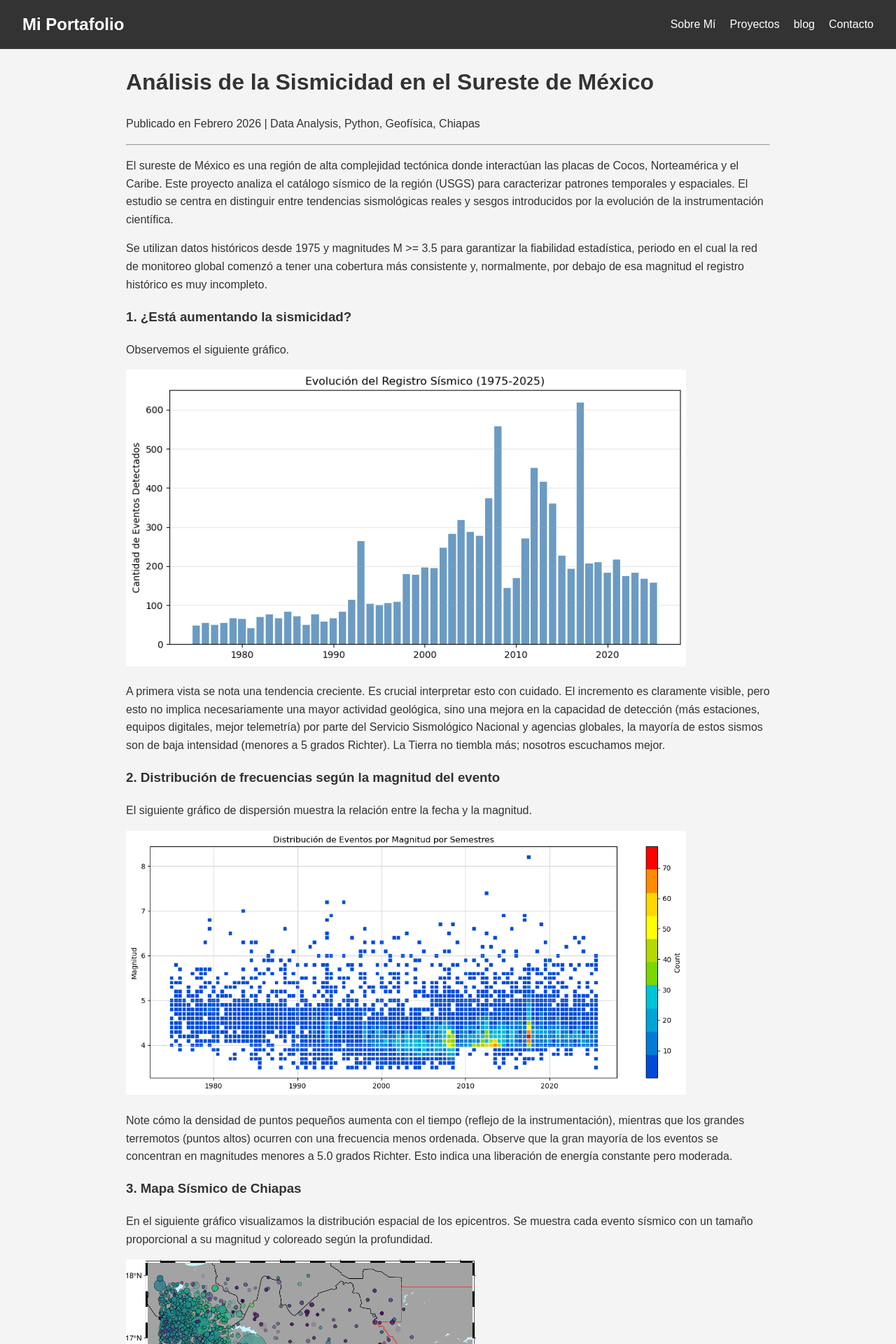
After one commit to ed-mh/portafolio, a Flask app: page /proyectos/analisis-sismos in a window 1280 px wide. The commit adds this page. Shown: the top 1920 px of the page at 70% size. Run offline with Flask 3, Linux system fonts and the light colour scheme.

Commit message:
actualizaciones

```diff
--- /dev/null
+++ b/app.py
@@ -0,0 +1,282 @@
+# from flask import Flask, render_template
+# from flask_sqlalchemy import SQLAlchemy
+# from datetime import datetime
+# from flask import render_template, request, redirect, flash
+# import os
+# from dotenv import load_dotenv
+
+# # Cargar las variables del archivo .env
+# load_dotenv()
+
+# # Leer las credenciales
+# user = os.getenv('DB_USER')
+# password = os.getenv('DB_PASS')
+# host = os.getenv('DB_HOST')
+# name = os.getenv('DB_NAME')
+
+
+# # Creamos la aplicación
+# app = Flask(__name__)
+
+# app.config['SECRET_KEY'] = os.getenv('SECRET_KEY')
+
+
+# # --- Definición de Rutas ---
+
+# @app.route('/')
+# def inicio():
+#     """Ruta para la página de inicio."""
+#     # render_template busca en la carpeta 'templates'
+#     return render_template('index.html')
+
+# @app.route('/proyectos')
+# def proyectos():
+#     """Ruta para la página de proyectos."""
+
+#     # En un caso real, aquí podrías cargar tus proyectos desde una base de datos o un archivo.
+#     # Por ahora, los definiremos directamente aquí como una lista de diccionarios.
+#     lista_proyectos = [
+#         {
+#             "titulo": "Análisis de la Sismicidad en el Sureste de México",
+#             "descripcion": "Análisis exploratorio de datos (EDA) y geoespacial de la "+
+#             "actividad sísmica de Chiapas y el sureste de México, "+
+#             "una de las zonas tectónicas más complejas de América debido a la interacción de las placas de Cocos, Norteamérica y del Caribe.",
+#             "url": "/proyectos/analisis-sismos"
+#             # "url": "https://github.com/ed-mh/An-lisis-de-Sismicidad-en-el-Sureste-de-M-xico.git"
+#         }
+#         ,
+#         {
+#             "titulo": "Supply Chain Intelligence | Optimización de Inventarios",
+#             "descripcion": "Proyecto 'End-to-End' que transforma datos operativos en indicadores estratégicos. " +
+#             "Desarrollo del flujo completo de ETL en Python, almacenamiento en MySQL y " +
+#             "visualización en Power BI, Incluye análisis estadístico de errores de pronóstico " +
+#             "y monitorización de KPIs de salud de stock.",
+#             "url": "/proyectos/supply-chain"
+#             # https://github.com/ed-mh/supply-chain-inventory-optimization.git
+#         }
+#         #
+#         # ,
+#         # {
+#         #     "titulo": "Proyecto 3: App Web con Flask",
+#         #     "descripcion": "¡Este mismo portafolio puede ser tu tercer proyecto!",
+#         #     "url_github": "https://github.com/tu-usuario/mi-portafolio"
+#         # }
+#     ]
+
+#     return render_template('proyectos.html', proyectos=lista_proyectos)
+
+# @app.route('/proyectos/analisis-sismos')
+# def sismos_chiapas():
+#     return render_template('proyecto_sismos.html', title="Análisis de Sismicidad en Chiapas")
+
+# @app.route('/proyectos/supply-chain')
+# def supply_chain_detalle():
+#     """Ruta para la página detallada del proyecto de Supply Chain."""
+#     return render_template('supply_chain.html')
+
+
+
+
+# # 1. Definir primero la ruta base
+# basedir = os.path.abspath(os.path.dirname(__file__))
+
+# # # CONFIGURACIÓN CRUCIAL:
+# # # Aquí le decimos a Flask que use SQLite y dónde crear el archivo .db
+# # app.config['SQLALCHEMY_DATABASE_URI'] = 'sqlite:///' + os.path.join(basedir, 'mensajes.db')
+# # app.config['SQLALCHEMY_TRACK_MODIFICATIONS'] = False
+
+
+# # Construir la URI de forma segura
+# app.config['SQLALCHEMY_DATABASE_URI'] = f'mysql+pymysql://{user}:{password}@{host}/{name}'
+# app.config['SECRET_KEY'] = os.getenv('SECRET_KEY')
+
+# # Ahora sí, inicializamos la base de datos
+# db = SQLAlchemy(app)
+
+
+# class Mensaje(db.Model):
+#     id = db.Column(db.Integer, primary_key=True)
+#     nombre = db.Column(db.String(100), nullable=False)
+#     email = db.Column(db.String(120), nullable=False)
+#     contenido = db.Column(db.Text, nullable=False)
+#     fecha = db.Column(db.DateTime, default=datetime.utcnow)
+
+
+
+# @app.route('/contacto', methods=['GET', 'POST'])
+# def contacto():
+#     if request.method == 'POST':
+#         nombre = request.form.get('nombre')
+#         email = request.form.get('email')
+#         contenido = request.form.get('mensaje')
+
+#         nuevo_mensaje = Mensaje(nombre=nombre, email=email, contenido=contenido)
+
+#         try:
+#             db.session.add(nuevo_mensaje)
+#             db.session.commit()
+#             # Puedes usar flash si tienes configurada una secret_key
+#             return redirect('/contacto')
+#         except:
+#             return 'Hubo un error al guardar el mensaje.'
+
+#     return render_template('contacto.html') # Asegúrate que este sea el nombre de tu html
+# # --- Iniciar el servidor (para pruebas locales) ---
+# if __name__ == '__main__':
+#     # 'debug=True' hace que el servidor se reinicie solo con cada cambio.
+#     # NUNCA uses debug=True en producción (Alwaysdata).
+#     app.run(debug=True, port=5000)
+
+
+
+
+# =========================================================
+# 1. LAS HERRAMIENTAS (Imports)
+# Aquí traemos todas las librerías que Python necesita para trabajar.
+# =========================================================
+import os                        # Para leer rutas y archivos del sistema operativo
+from datetime import datetime    # Para manejar fechas (útil para saber cuándo publicaste un blog)
+from flask import Flask, render_template, request, redirect # Las herramientas principales de Flask
+from flask_sqlalchemy import SQLAlchemy                     # El "traductor" que conecta Flask con tu base de datos
+from dotenv import load_dotenv                              # Para ocultar tus contraseñas en un archivo .env
+
+# =========================================================
+# 2. CONFIGURACIÓN INICIAL (Preparando el terreno)
+# =========================================================
+# Esto carga las variables secretas (como contraseñas) de tu archivo .env
+load_dotenv()
+
+# Guardamos tus credenciales de Alwaysdata en variables para usarlas más abajo
+user = os.getenv('DB_USER')
+password = os.getenv('DB_PASS')
+host = os.getenv('DB_HOST')
+name = os.getenv('DB_NAME')
+
+# Aquí "nace" tu aplicación web. Le decimos a Flask que empiece a funcionar.
+app = Flask(__name__)
+
+# Una llave de seguridad obligatoria en Flask para proteger formularios y sesiones
+app.config['SECRET_KEY'] = os.getenv('SECRET_KEY')
+
+# Le decimos a Flask EXACTAMENTE dónde y cómo conectarse a tu base de datos MySQL en Alwaysdata
+app.config['SQLALCHEMY_DATABASE_URI'] = f'mysql+pymysql://{user}:{password}@{host}/{name}'
+# Apagamos una función de rastreo que consume mucha memoria y no necesitamos
+app.config['SQLALCHEMY_TRACK_MODIFICATIONS'] = False
+
+# Conectamos la base de datos (SQLAlchemy) a tu aplicación (app)
+db = SQLAlchemy(app)
+
+# =========================================================
+# 3. EL ARCHIVERO (Modelos de Base de Datos)
+# Aquí definimos la "forma" que tendrán los datos guardados.
+# Piensa en cada 'class' como una tabla de Excel.
+# =========================================================
+
+# Tabla para guardar los mensajes que te dejen en la sección de contacto
+class Mensaje(db.Model):
+    id = db.Column(db.Integer, primary_key=True)         # Un número único para cada mensaje (1, 2, 3...)
+    nombre = db.Column(db.String(100), nullable=False)   # Texto de máximo 100 letras. No puede estar vacío (nullable=False)
+    email = db.Column(db.String(120), nullable=False)    # El correo del visitante
+    contenido = db.Column(db.Text, nullable=False)       # El mensaje largo
+    fecha = db.Column(db.DateTime, default=datetime.utcnow) # Guarda la fecha y hora exacta en automático
+
+# Tabla para guardar los artículos de tu nuevo Blog
+class Post(db.Model):
+    id = db.Column(db.Integer, primary_key=True)         # Número único del artículo
+    titulo = db.Column(db.String(200), nullable=False)   # El título de tu análisis
+    resumen = db.Column(db.String(300), nullable=False)  # Un texto cortito para atrapar al lector
+    contenido = db.Column(db.Text, nullable=False)       # Todo el desarrollo de tu artículo
+    fecha_publicacion = db.Column(db.DateTime, default=datetime.utcnow) # Fecha automática
+
+# =========================================================
+# 4. EL MAPA DEL SITIO (Rutas o Vistas)
+# Aquí le decimos a Flask qué mostrar cuando alguien escribe una URL.
+# =========================================================
+
+# El decorador @app.route('/') define la página principal (Ej: www.tu-portafolio.com/)
+@app.route('/')
+def inicio():
+    # render_template toma un archivo HTML, lo procesa y se lo envía al navegador del usuario
+    return render_template('index.html')
+
+# Cuando el usuario entra a www.tu-portafolio.com/proyectos
+@app.route('/proyectos')
+def proyectos():
+    # Esta es una lista temporal de tus proyectos. En el futuro,
+    # esto también podría venir de la base de datos, igual que el blog.
+    lista_proyectos = [
+        {
+            "titulo": "Análisis de la Sismicidad en el Sureste de México",
+            "descripcion": "Análisis exploratorio de datos...",
+            "url": "/proyectos/analisis-sismos"
+        },
+        {
+            "titulo": "Supply Chain Intelligence | Optimización de Inventarios",
+            "descripcion": "Proyecto 'End-to-End' que transforma datos...",
+            "url": "/proyectos/supply-chain"
+        }
+    ]
+    # Le pasamos la 'lista_proyectos' al HTML para que la dibuje en pantalla
+    return render_template('proyectos.html', proyectos=lista_proyectos)
+
+@app.route('/proyectos/analisis-sismos')
+def sismos_chiapas():
+    return render_template('proyecto_sismos.html', title="Análisis de Sismicidad en Chiapas")
+
+@app.route('/proyectos/supply-chain')
+def supply_chain_detalle():
+    return render_template('supply_chain.html')
+
+# Esta ruta acepta dos métodos: GET (cuando el usuario entra a ver la página)
+# y POST (cuando el usuario da clic en "Enviar" un formulario)
+@app.route('/contacto', methods=['GET', 'POST'])
+def contacto():
+    if request.method == 'POST': # Si el usuario está enviando datos...
+        # Atrapamos lo que el usuario escribió en las cajas de texto del HTML
+        nombre = request.form.get('nombre')
+        email = request.form.get('email')
+        contenido = request.form.get('mensaje')
+
+        # Empaquetamos esa información usando el "molde" (Modelo) que creamos arriba
+        nuevo_mensaje = Mensaje(nombre=nombre, email=email, contenido=contenido)
+
+        try:
+            # Intentamos guardar el paquete en la base de datos
+            db.session.add(nuevo_mensaje)
+            db.session.commit() # Confirmamos el guardado
+            return redirect('/contacto') # Recargamos la página para limpiar el formulario
+        except:
+            return 'Hubo un error al guardar el mensaje.'
+
+    # Si el método es GET (solo entró a mirar), le mostramos el formulario vacío
+    return render_template('contacto.html')
+
+# --- RUTAS DEL BLOG ---
+
+# Ruta para ver el menú principal de tu blog
+@app.route('/blog')
+def blog():
+    # Vamos a la base de datos, buscamos TODOS los posts y los ordenamos por fecha (del más nuevo al más viejo)
+    entradas = Post.query.order_by(Post.fecha_publicacion.desc()).all()
+    # Le pasamos esas entradas al HTML para que cree una lista
+    return render_template('blog.html', posts=entradas)
+
+# Esta ruta es dinámica. El <int:post_id> significa que Flask espera un número.
+# Ej: /blog/1 mostrará tu primer artículo, /blog/2 el segundo, etc.
+@app.route('/blog/<int:post_id>')
+def leer_post(post_id):
+    # Buscamos en la base de datos el artículo con ese número exacto.
+    # Si alguien escribe /blog/999 y no existe, Flask mostrará un error 404 de "Página no encontrada"
+    entrada = Post.query.get_or_404(post_id)
+    # Le mandamos solo ESE artículo al diseño del HTML
+    return render_template('post.html', post=entrada)
+
+
+# =========================================================
+# 5. EL INTERRUPTOR DE ENCENDIDO
+# =========================================================
+# Esto le dice a Python: "Si estás corriendo este archivo directamente, enciende el servidor web"
+if __name__ == '__main__':
+    # debug=True ayuda a ver errores detallados mientras programas en tu computadora.
+    # ¡Importante!: Al subirlo a Alwaysdata, la plataforma se encarga de arrancar la app de otra manera.
+    app.run(debug=True, port=5000)
--- a/requirements.txt
+++ b/requirements.txt
@@ -1 +1,5 @@
 Flask
+flask_sqlalchemy
+PyMySQL
+SQLAlchemy
+python-dotenv
--- a/templates/base.html
+++ b/templates/base.html
@@ -30,6 +30,7 @@
             <ul class="nav-links">
                 <li><a href="{{ url_for('inicio') }}">Sobre Mí</a></li>
                 <li><a href="{{ url_for('proyectos') }}">Proyectos</a></li>
+                <li><a href="{{ url_for('blog') }}">blog</a></li>
                 <li><a href="{{ url_for('contacto') }}">Contacto</a></li>
             </ul>
         </nav>
--- /dev/null
+++ b/templates/proyecto_sismos.html
@@ -0,0 +1,125 @@
+{% extends "base.html" %}
+
+{% block content %}
+
+<div class="container mt-5">
+    <div class="row justify-content-center">
+        <div class="col-md-9">
+            <h1 class="display-4 mb-3">Análisis de la Sismicidad en el Sureste de México</h1>
+            <p class="text-muted">
+                <i class="fas fa-calendar-alt"></i> Publicado en Febrero 2026 |
+                <i class="fas fa-tag"></i> Data Analysis, Python, Geofísica, Chiapas
+            </p>
+            <hr>
+
+            <section class="mb-5">
+                <p class="lead">
+                    El sureste de México es una región de alta complejidad tectónica donde interactúan las placas de Cocos, Norteamérica y el Caribe.
+                    Este proyecto analiza el catálogo sísmico de la región (USGS) para caracterizar patrones temporales y espaciales.
+                    El estudio se centra en distinguir entre tendencias sismológicas reales y sesgos introducidos por la evolución de la instrumentación científica.</p>
+                <p class="lead">
+                    Se utilizan datos históricos desde 1975 y magnitudes M >= 3.5 para garantizar la fiabilidad estadística,
+                    periodo en el cual la red de monitoreo global comenzó a tener una cobertura más consistente y, normalmente, por debajo de esa magnitud el registro histórico es muy incompleto.
+                </p>
+            </section>
+
+            <section class="mb-5">
+                <h3>1. ¿Está aumentando la sismicidad?</h3>
+                <p>
+                    Observemos el siguiente gráfico.
+                </p>
+                <div class="text-center my-4">
+                    <img src="{{ url_for('static', filename='img/sismos/img1_evolucion_sismica.png') }}" class="img-fluid rounded shadow"
+                    width="800"
+                    alt="evolución sismica en chiapas">
+                </div>
+
+                <p>
+                    A primera vista se nota una tendencia creciente. Es crucial interpretar esto con cuidado.
+
+                    El incremento es claramente visible, pero esto
+                    no implica necesariamente una mayor actividad geológica, sino una mejora en la capacidad de detección
+                    (más estaciones, equipos digitales, mejor telemetría) por parte del Servicio Sismológico Nacional y agencias globales,
+                    la mayoría de estos sismos son de baja intensidad (menores a 5 grados Richter).
+                    La Tierra no tiembla más; nosotros escuchamos mejor.
+
+                </p>
+            </section>
+
+
+            <section class="mb-5">
+                <h3>2. Distribución de frecuencias según la magnitud del evento</h3>
+                <p>
+
+                El siguiente gráfico de dispersión muestra la relación entre la fecha y la magnitud.
+                </p>
+
+                <div class="text-center my-4">
+                    <img src="{{ url_for('static', filename='img/sismos/img2_distribución_por_magnitud.png') }}" class="img-fluid rounded shadow"
+                        width="800"
+                        alt="Distribución de Eventos por Magnitud por Semestres">
+                </div>
+
+                <p>
+                Note cómo la densidad de puntos pequeños aumenta con el tiempo (reflejo de la instrumentación),
+                mientras que los grandes terremotos (puntos altos) ocurren con una frecuencia menos ordenada.
+                Observe que la gran mayoría de los eventos se concentran en magnitudes menores a 5.0 grados Richter.
+                Esto indica una liberación de energía constante pero moderada.
+                </p>
+
+            </section>
+
+
+            <section class="mb-5">
+                <h3>3. Mapa Sísmico de Chiapas</h3>
+                <p>
+
+                En el siguiente gráfico visualizamos la distribución espacial de los epicentros.
+                Se muestra cada evento sísmico con un tamaño proporcional a su magnitud y coloreado según la profundidad.
+
+                </p>
+
+                <div class="text-center my-4">
+                    <img src="{{ url_for('static', filename='img/sismos/mapa_sismicidad.png') }}" class="img-fluid rounded shadow"
+                        width="500"
+                        alt="Mapa de sismicidad de Chiapas">
+                </div>
+
+                <p>
+                Este mapa permite identificar la geometría de la zona de subducción (Fosa Mesoamericana),
+                donde la sismicidad se alinea con la interacción de placas.
+                </p>
+
+            </section>
+
+
+
+
+
+            <div class="alert alert-info p-4">
+                <h4>Conclusión</h4>
+                <p class="mb-0">
+                Con este análisis encontramos una aparente tendencia al alza en los eventos sísmicos en la región de Chiapas,
+                que más bién puede tratarse de un reflejo del avance en la instrumentación,
+                lo que obliga a priorizar la limpieza de datos para no distorsionar las conclusiones sobre la amenaza regional.
+                </p>
+                <p>
+                Este enfoque permite distinguir entre el 'ruido' generado por la mejor detección de sismos menores
+                y la realidad del riesgo sísmico latente, el cual se manifiesta en una ocurrencia constante y aleatoria de sismos
+                de gran magnitud (M>6.0) consistente con la dinámica de una zona de subducción activa y que es independiente
+                de la capacidad de observación técnica.
+
+
+                </p>
+            </div>
+
+            <div class="mt-5 mb-5 text-center">
+                <a href="https://github.com/ed-mh/An-lisis-de-Sismicidad-en-el-Sureste-de-M-xico.git" class="btn btn-dark btn-lg" target="_blank">
+                    <i class="fab fa-github"></i> Ver Código en GitHub
+                </a>
+                <a href="/proyectos" class="btn btn-outline-secondary btn-lg ms-2">Volver a Proyectos</a>
+            </div>
+        </div>
+    </div>
+</div>
+{% endblock %}
```
Also changed, not shown: __init__.py (+64 -4 lines), findex.html (added, +37 -0 lines), posts.py (added, +31 -0 lines), templates/blog.html (added, +51 -0 lines), templates/contacto.html (+7 -0 lines), templates/post.html (added, +17 -0 lines), mensajes.db (added), static/img/sismos/img1_evolucion_sismica.png (added), static/img/sismos/img2_distribución_por_magnitud.png (added), static/img/sismos/mapa_sismicidad.png (added), 1 other file.
